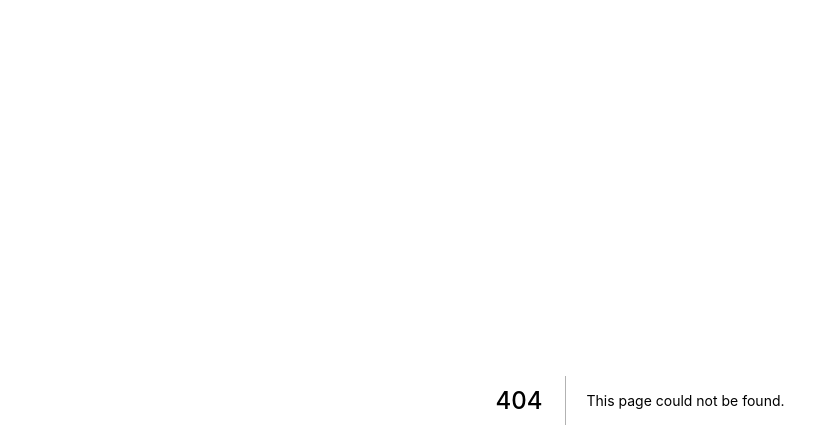
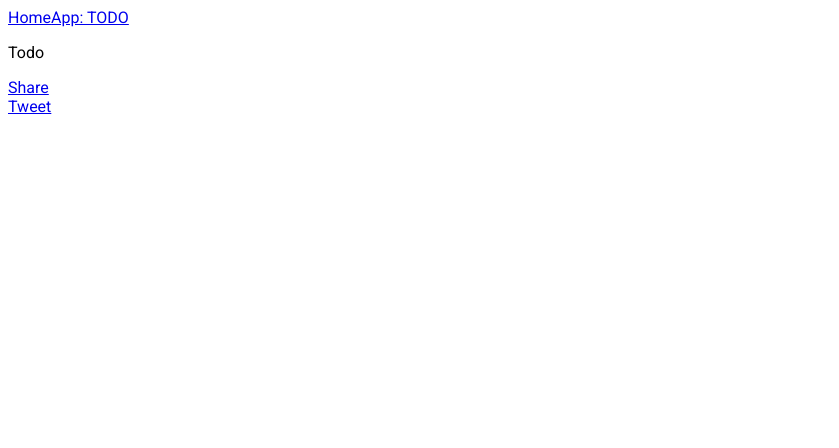
Before and after one commit to reidha/next_site, a Next.js app: page /apps/todo in a window 1280 px wide. Before the commit this address had no page. Shown: the top 448 px of the page, without its empty margins (0-839 px from the left). Built offline with nearby package versions, Linux system fonts and the light colour scheme.

Commit message:
add favicon and material UI libraries

```diff
--- a/components/Footer.js
+++ b/components/Footer.js
@@ -3,7 +3,7 @@ export default function Footer() {
         <>
             {/** Facebook */}
             <div className="fb-share-button" data-href="https://reidha.github.io/" data-layout="button_count" data-size="small">
-                <a target="_blank" href="https://www.facebook.com/sharer/sharer.php?u=https%3A%2F%2Freidha.github.io%2F&amp;src=sdkpreparse" class="fb-xfbml-parse-ignore">Share</a>
+                <a target="_blank" href="https://www.facebook.com/sharer/sharer.php?u=https%3A%2F%2Freidha.github.io%2F&amp;src=sdkpreparse" className="fb-xfbml-parse-ignore">Share</a>
             </div>
 
             {/** Twitter */}
--- a/components/Header.js
+++ b/components/Header.js
@@ -4,6 +4,10 @@ export default function Header() {
     return (
         <Head>
             <title key="title">Reidha works</title>
+            <link rel="shortcut icon" type="image/x-icon" href="/static/favicon.png" />
+
+            <link rel="stylesheet" href="https://fonts.googleapis.com/css?family=Roboto:300,400,500,700&display=swap" />
+            <link rel="stylesheet" href="https://fonts.googleapis.com/icon?family=Material+Icons" />
         </Head>
     )
 }
--- a/components/Layout.js
+++ b/components/Layout.js
@@ -11,6 +11,12 @@ export default function Layout(props) {
             <Menu />
             {props.children}
             <Footer/>
+
+            <style jsx global >{`
+                body {
+                    font-family: 'Roboto'
+                }
+            `}</style>
         </>
     )
 }
--- a/components/Menu.js
+++ b/components/Menu.js
@@ -6,7 +6,7 @@ export default function Menu() {
             <Link href="/">
                 <a>Home</a>
             </Link>
-            <Link href="/app/todo">
+            <Link href="/apps/todo">
                 <a>App: TODO</a>
             </Link>
         </>
--- a/next.config.js
+++ b/next.config.js
@@ -1,6 +1,7 @@
 module.exports = {
     exportTrailingSlash: true,
     exportPathMap: () => ({
-        '/': {page: '/'}
+        '/': {page: '/'},
+        '/apps/todo': {page: '/apps/todo'}
     })
 };
--- a/package.json
+++ b/package.json
@@ -21,6 +21,8 @@
   },
   "homepage": "https://github.com/reidha/next_site#readme",
   "dependencies": {
+    "@material-ui/core": "^4.9.7",
+    "@material-ui/icons": "^4.9.1",
     "next": "^9.3.1",
     "react": "^16.13.0",
     "react-dom": "^16.13.0"
--- /dev/null
+++ b/pages/apps/todo.js
@@ -0,0 +1,9 @@
+import Layout from '../../components/Layout';
+
+export default function Todo() {
+    return (
+        <Layout>
+            <p>Todo</p>
+        </Layout>
+    );
+}
```
Also changed, not shown: public/static/favicon.png (added), 1 other file (tests, documents, lock files or other folders).
